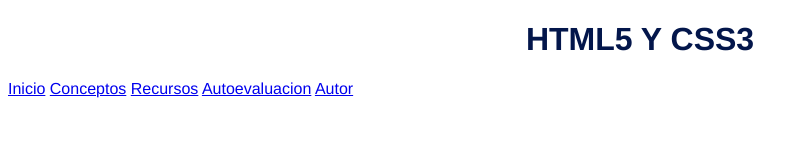
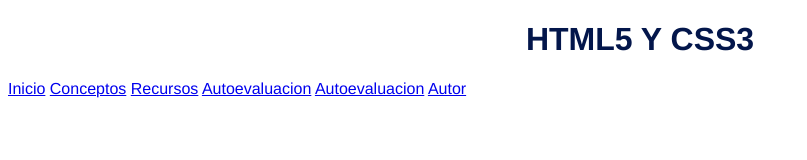
Before and after one commit to gilbertokasa19/DSW_GilbertoValderrama, a plain HTML site: page autoevaluacion1.html in a window 1280 px wide. Shown: the whole page, without its empty margins (0-807 px from the left). Drawn offline with Linux system fonts and the light colour scheme.

Commit message:
version 1
cambio de etiqueta

```diff
--- a/autoevaluacion1.html
+++ b/autoevaluacion1.html
@@ -14,6 +14,7 @@
         <a href="conceptos1.html">Conceptos</a>
         <a href="recursos.html">Recursos</a>
         <a href="autoevaluacion1.html">Autoevaluacion</a>
+        <a href="autoevaluacion2.html">Autoevaluacion</a>
         <a href="aautor.html">Autor</a>
     </div>
     <a href="Evaluacion Sitio.pdf"></a>
```
